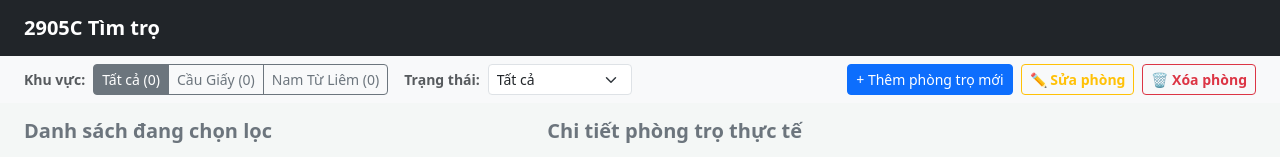
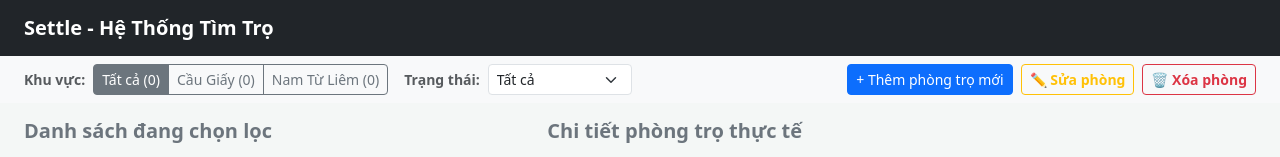
Before and after one commit to KimAnh7599/2905c_timtro, a plain HTML site: page index.html in a window 1280 px wide. Shown: the top 157 px of the page. Drawn offline with nearby package versions, Linux system fonts and the light colour scheme; no server answers; files whose address does not match are found by name.

Commit message:
Update index.html

```diff
--- a/index.html
+++ b/index.html
@@ -3,7 +3,7 @@
 <head>
     <meta charset="UTF-8">
     <meta name="viewport" content="width=device-width, initial-scale=1.0">
-    <title>Hệ Thống Tìm Trọ 2905C</title>
+    <title>Settle - Hệ Thống Tìm Trọ</title>
     <!-- Bootstrap 5 CSS -->
     <link href="https://cdn.jsdelivr.net/npm/bootstrap@5.3.0/dist/css/bootstrap.min.css" rel="stylesheet">
     <link rel="stylesheet" href="style.css">
@@ -14,7 +14,7 @@
     <div class="sticky-toolbar">
         <nav class="navbar navbar-dark bg-dark py-2">
             <div class="container-fluid px-4">
-                <a class="navbar-brand fw-bold" href="#">2905C Tìm trọ</a>
+                <a class="navbar-brand fw-bold" href="#">Settle - Hệ Thống Tìm Trọ</a>
             </div>
         </nav>
 
```
